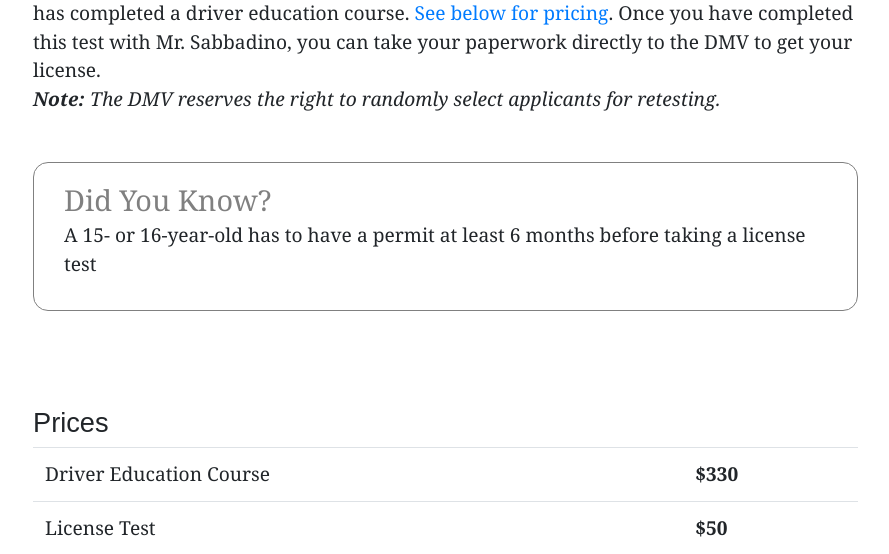
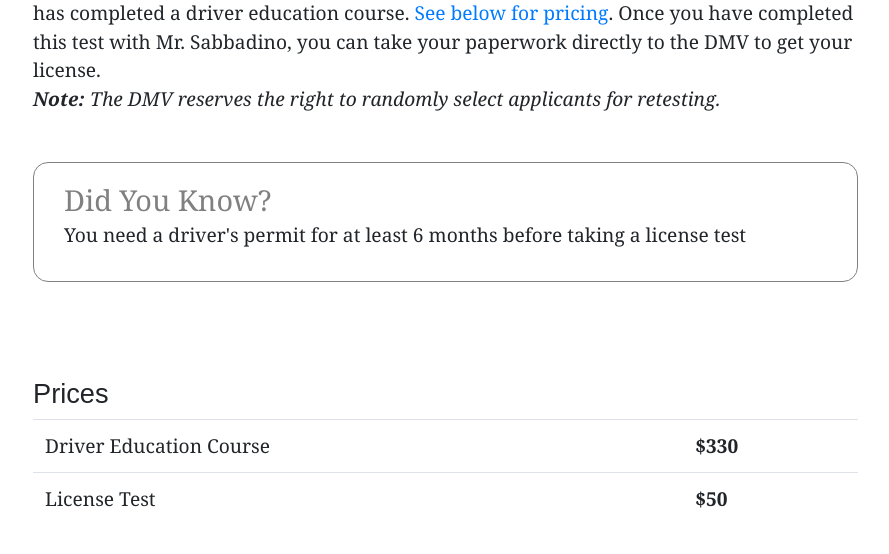
Before and after one commit to nmarsceau/sabbdriving.com, a PHP site: page / in a window 1280 px wide. Shown: the part 2893-3447 px from the top of the page, without its empty margins (52-941 px from the left). Run offline with PHP 8.4, Linux system fonts and the light colour scheme; some libraries are stand-ins or nearby versions.

Commit message:
Update wording of the second "did you know" block on the homepage

```diff
--- a/index.php
+++ b/index.php
@@ -95,7 +95,7 @@ require 'head.php';
           <div class="my-5 did-you-know">
             <p class="mb-0 did-you-know-title">Did You Know?</p>
             <p class="">
-              A 15- or 16-year-old has to have a permit at least 6 months before taking a license test
+              You need a driver's permit for at least 6 months before taking a license test
             </p>
           </div>
 
```
